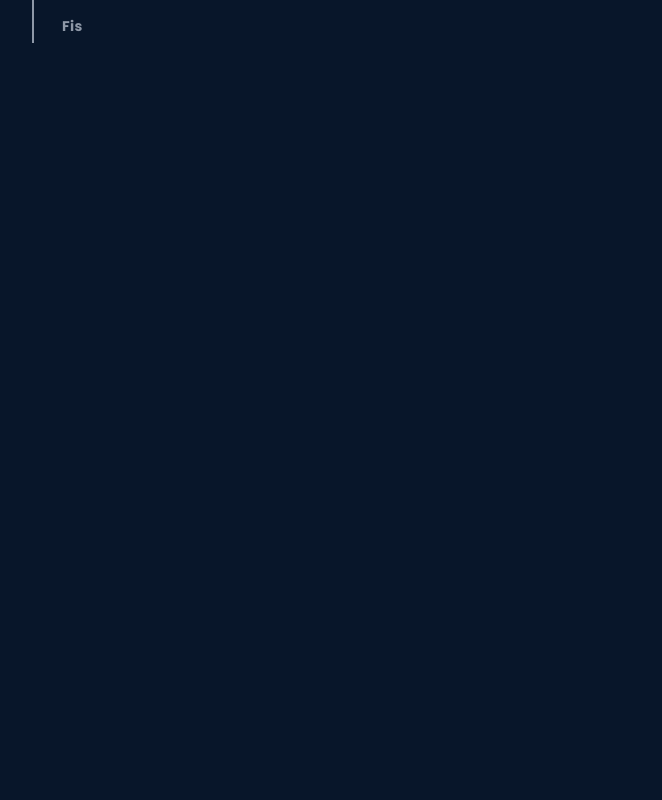
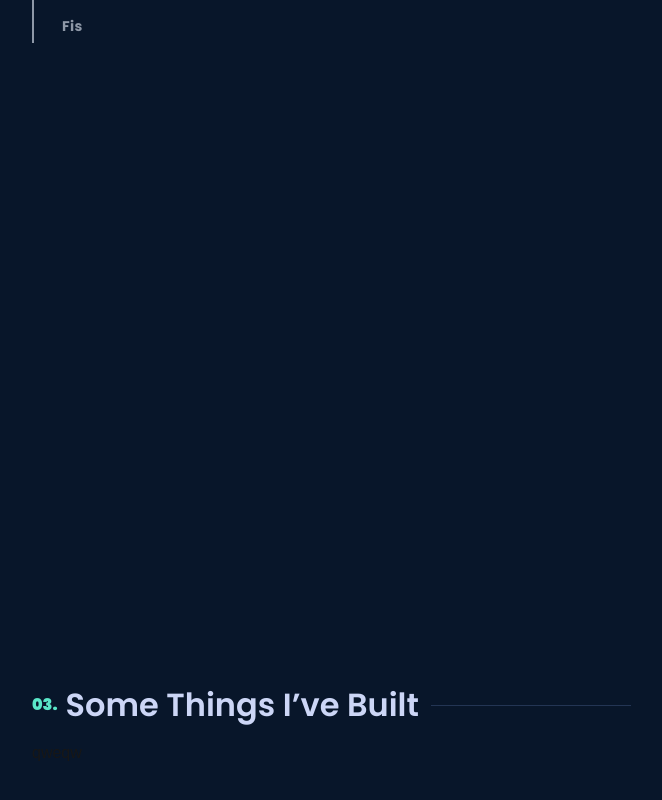
Before and after one commit to devsecops-node/official-portafolio, a Next.js app: page / in a window 1280 px wide. Shown: the part 2077-2877 px from the top of the page, without its empty margins (288-950 px from the left). Before the commit the page ends 2400 px from the top, so only its background shows below. Built offline with nearby package versions, Linux system fonts and the light colour scheme.

Commit message:
feat: add a litle changes

```diff
--- a/src/app/page.tsx
+++ b/src/app/page.tsx
@@ -12,7 +12,7 @@ export default function Home() {
       <PresentationView />
       <AboutView />
       <ExperienceView />
-      {/* <ProyectsView/> */}
+      <ProyectsView/>
       <InfoFixedRight />
       <InfoFixedLeft/>
     </main>
--- a/src/components/proyects/index.tsx
+++ b/src/components/proyects/index.tsx
@@ -1,13 +1,15 @@
 import React from 'react'
 import TitleSection from '../title-section'
 import Card from './card'
-
+import styles from "@/styles/proyects.module.css"
 const ProyectsView = () => {
   return (
-    <div id='Works' className='min-h-screen flex items-center justify-center'>
-      <div className='px-10'>
-        <TitleSection sectionNumber='03' sectionTitle="Thing That I've build " />
-        <Card/>
+    <div id='Works' className={`h-screen flex justify-center items-center`}>
+      <div className={`w-[80%] md:w-[50%] gap-3 flex flex-col`}>
+        <TitleSection sectionNumber='03' sectionTitle='Some Things I’ve Built' />
+        <div>
+          qweqw
+        </div>
       </div>
     </div>
   )
--- a/src/components/title-section.tsx
+++ b/src/components/title-section.tsx
@@ -8,7 +8,7 @@ const TitleSection = ({ sectionNumber, sectionTitle }: { sectionNumber: string,
       <div className='flex flex-row  flex-1 itmes-center gap-3'>
         <p className={`font-ppSemiBold text-lightest_slate ${helper.title_2}`}>{sectionTitle}</p>
         <div className="h-full w-full flex-1 flex items-center justify-start">
-          <div className='bg-lightest_navy h-[1px] flex-1 max-w-[200px]' />
+          <div className='bg-lightest_navy h-[1px] flex-1 min-w-[40px] w-auto max-w-[200px]' />
         </div>
       </div>
     </section>
--- a/src/styles/helpers.module.css
+++ b/src/styles/helpers.module.css
@@ -3,7 +3,7 @@
 }
 
 .title_2 {
-  font-size: clamp(26px, 5vw, 32px);
+  font-size: clamp(16px, 5vw, 32px);
 }
 
 .widht_reziside {
--- a/src/styles/proyects.module.css
+++ b/src/styles/proyects.module.css
@@ -1,4 +1,4 @@
-.card_image::after{
+.card_image::after {
   content: '';
   position: absolute;
   height: 100%;
@@ -17,6 +17,7 @@
   -ms-transition: all 0.5s;
   -o-transition: all 0.5s;
 }
-.card_image:hover::after{
+
+.card_image:hover::after {
   opacity: 0;
 }
```
